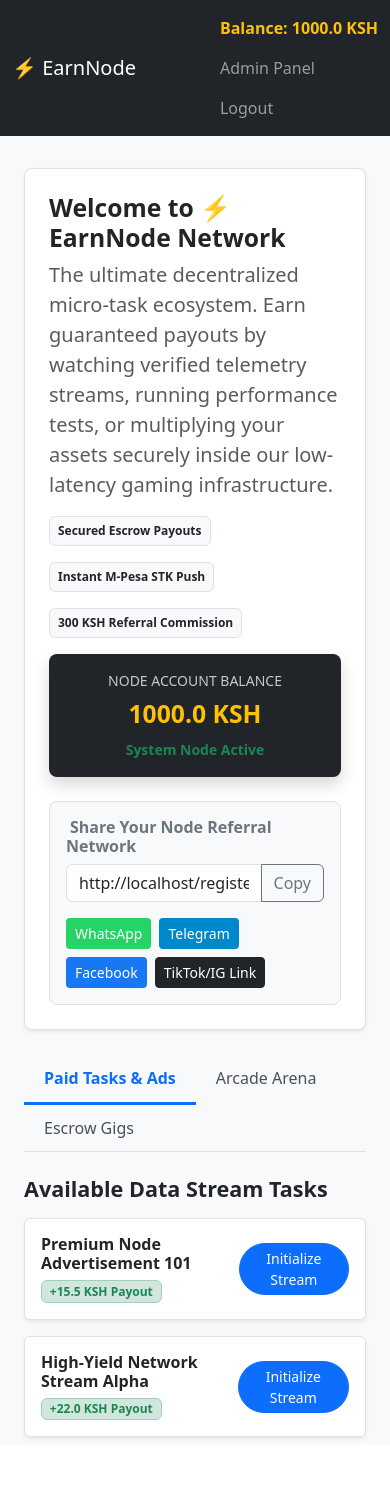
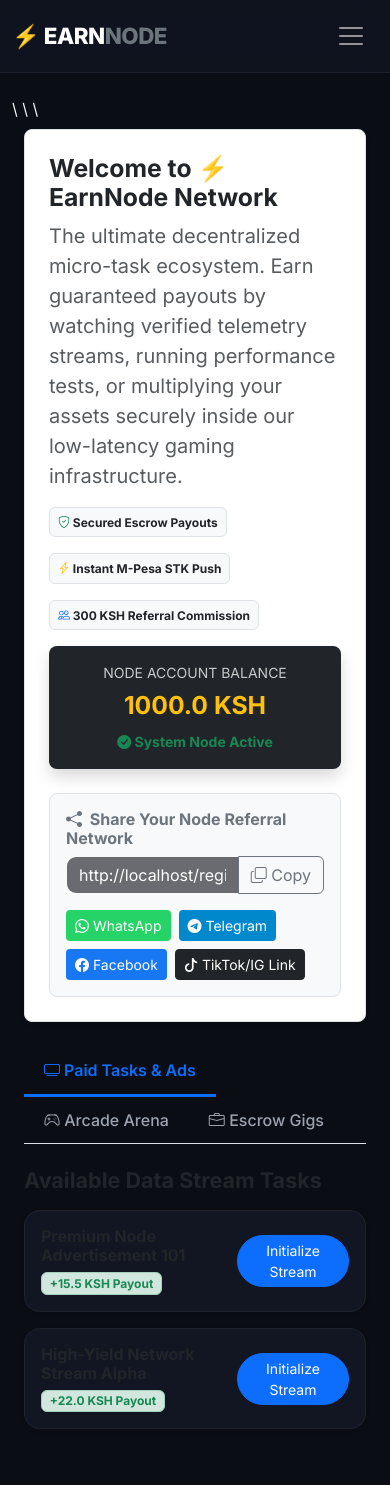
Before and after one commit to fortuneoduor-74/web-apk, a Flask app: page / in a window 390 px wide. Before the commit the page ends 1440 px from the top, so only its background shows below. Run offline with Flask 3, Linux system fonts and the light colour scheme; a user stored in the database is signed in.

Commit message:
Enhance base HTML with responsive design and styles
Updated the HTML structure and styles for better responsiveness and aesthetics.

```diff
--- a/templates/base.html
+++ b/templates/base.html
@@ -2,37 +2,132 @@
 <html lang="en">
 <head>
     <meta charset="UTF-8">
-    <title>Earn Network Node</title>
+    <meta name="viewport" content="width=device-width, initial-scale=1.0">
+    <title>⚡ EarnNode Network</title>
     <link href="https://cdn.jsdelivr.net/npm/bootstrap@5.3.0/dist/css/bootstrap.min.css" rel="stylesheet">
+    <link rel="stylesheet" href="https://cdn.jsdelivr.net/npm/bootstrap-icons@1.11.3/font/bootstrap-icons.min.css">
+    <link rel="preconnect" href="https://fonts.googleapis.com">
+    <link rel="preconnect" href="https://fonts.gstatic.com" crossorigin>
+    <link href="https://fonts.googleapis.com/css2?family=Inter:wght@300;400;500;600;700;800&display=swap" rel="stylesheet">
+
+    <style>
+        :root {
+            --bg-primary: #0a0d14;
+            --bg-surface: #111622;
+            --bg-card: #171e2e;
+            --accent-blue: #0066ff;
+            --accent-glow: rgba(0, 102, 255, 0.15);
+            --text-main: #f3f4f6;
+            --text-muted: #9ca3af;
+        }
+
+        body {
+            background-color: var(--bg-primary);
+            color: var(--text-main);
+            font-family: 'Inter', sans-serif;
+            min-height: 100vh;
+        }
+
+        /* Glassmorphism Sticky Navbar */
+        .custom-nav {
+            background: rgba(17, 22, 34, 0.85) !important;
+            backdrop-filter: blur(12px);
+            -webkit-backdrop-filter: blur(12px);
+            border-bottom: 1px solid rgba(255, 255, 255, 0.06);
+            padding: 14px 0;
+        }
+
+        .navbar-brand {
+            font-weight: 800;
+            letter-spacing: -0.5px;
+            font-size: 1.4rem;
+        }
+
+        .nav-link {
+            font-weight: 500;
+            color: var(--text-muted) !important;
+            transition: color 0.2s ease;
+        }
+
+        .nav-link:hover {
+            color: var(--text-main) !important;
+        }
+
+        /* Core Card Component Improvements */
+        .card, .list-group-item {
+            background-color: var(--bg-surface) !important;
+            border: 1px solid rgba(255, 255, 255, 0.05) !important;
+            border-radius: 16px !important;
+            color: var(--text-main) !important;
+        }
+
+        /* Premium Form Controls */
+        .form-control {
+            background-color: rgba(10, 13, 20, 0.6) !important;
+            border: 1px solid rgba(255, 255, 255, 0.1) !important;
+            color: #fff !important;
+            border-radius: 10px;
+        }
+        .form-control:focus {
+            border-color: var(--accent-blue) !important;
+            box-shadow: 0 0 0 4px var(--accent-glow) !important;
+        }
+
+        /* Customized Toast/Alert styles */
+        .alert {
+            border-radius: 12px !important;
+            font-weight: 500;
+            border: none !important;
+        }
+        .alert-success { background-color: #064e3b !important; color: #34d399 !important; }
+        .alert-danger { background-color: #7f1d1d !important; color: #f87171 !important; }
+        .alert-info { background-color: #1e3a8a !important; color: #60a5fa !important; }
+        .alert-warning { background-color: #78350f !important; color: #fbbf24 !important; }
+    </style>
 </head>
-<body class="bg-light">
-    <nav class="navbar navbar-expand-lg navbar-dark bg-dark">
+<body>
+
+    <nav class="navbar navbar-expand-lg navbar-dark custom-nav sticky-top">
         <div class="container">
-            <a class="navbar-brand" href="{{ url_for('dashboard') }}">⚡ EarnNode</a>
-            <div class="navbar-nav ms-auto">
-                {% if current_user.is_authenticated %}
-                    <span class="nav-link text-warning fw-bold">Balance: {{ current_user.balance }} KSH</span>
-                    {% if current_user.is_admin %}
-                        <a class="nav-item nav-link" href="{{ url_for('admin_panel') }}">Admin Panel</a>
+            <a class="navbar-brand text-white" href="{{ url_for('dashboard') }}">
+                <span style="color: var(--accent-blue)">⚡</span> EARN<span class="text-secondary">NODE</span>
+            </a>
+
+            <button class="navbar-toggler border-0 shadow-none" type="button" data-bs-toggle="collapse" data-bs-target="#mainNav">
+                <span class="navbar-toggler-icon"></span>
+            </button>
+
+            <div class="collapse navbar-collapse" id="mainNav">
+                <div class="navbar-nav ms-auto align-items-center gap-2 mt-2 mt-lg-0">
+                    {% if current_user.is_authenticated %}
+                        {% if current_user.is_admin %}
+                            <a class="nav-item nav-link px-3" href="{{ url_for('admin_panel') }}"><i class="bi bi-sliders"></i> Admin Panel</a>
+                        {% endif %}
+                        <a class="nav-item nav-link text-danger fw-semibold px-3" href="{{ url_for('logout') }}"><i class="bi bi-box-arrow-right"></i> Logout</a>
+                    {% else %}
+                        <a class="btn btn-sm btn-outline-light px-3 rounded-pill" href="{{ url_for('login') }}">Sign In</a>
+                        <a class="btn btn-sm btn-primary px-3 rounded-pill" style="background-color: var(--accent-blue); border: none;" href="{{ url_for('register') }}">Create Account</a>
                     {% endif %}
-                    <a class="nav-item nav-link" href="{{ url_for('logout') }}">Logout</a>
-                {% else %}
-                    <a class="nav-item nav-link" href="{{ url_for('login') }}">Login</a>
-                    <a class="nav-item nav-link" href="{{ url_for('register') }}">Register</a>
-                {% endif %}
+                </div>
             </div>
         </div>
     </nav>
 
-    <div class="container mt-4">
-        {% with messages = get_flashed_messages(with_categories=true) %}
-            {% if messages %}
-                {% for category, message in messages %}
-                    <div class="alert alert-{{ category }}">{{ message }}</div>
-                {% endfor %}
-            {% endif %}
-        {% endwith %}
+    <div class="container mt-4 mb-5">
+        {% with messages = get_flashed_messages(with_categories=true) %}\
+            {% if messages %}\
+                {% for category, message in messages %}\
+                    <div class="alert alert-{{ category }} alert-dismissible fade show shadow" role="alert">
+                        {{ message }}
+                        <button type="button" class="btn-close btn-close-white" data-bs-dismiss="alert" aria-label="Close"></button>
+                    </div>
+                {% endfor %}\
+            {% endif %}\
+        {% endwith %}\
+
         {% block content %}{% endblock %}
     </div>
+
+    <script src="https://cdn.jsdelivr.net/npm/bootstrap@5.3.0/dist/js/bootstrap.bundle.min.js"></script>
 </body>
 </html>
```
